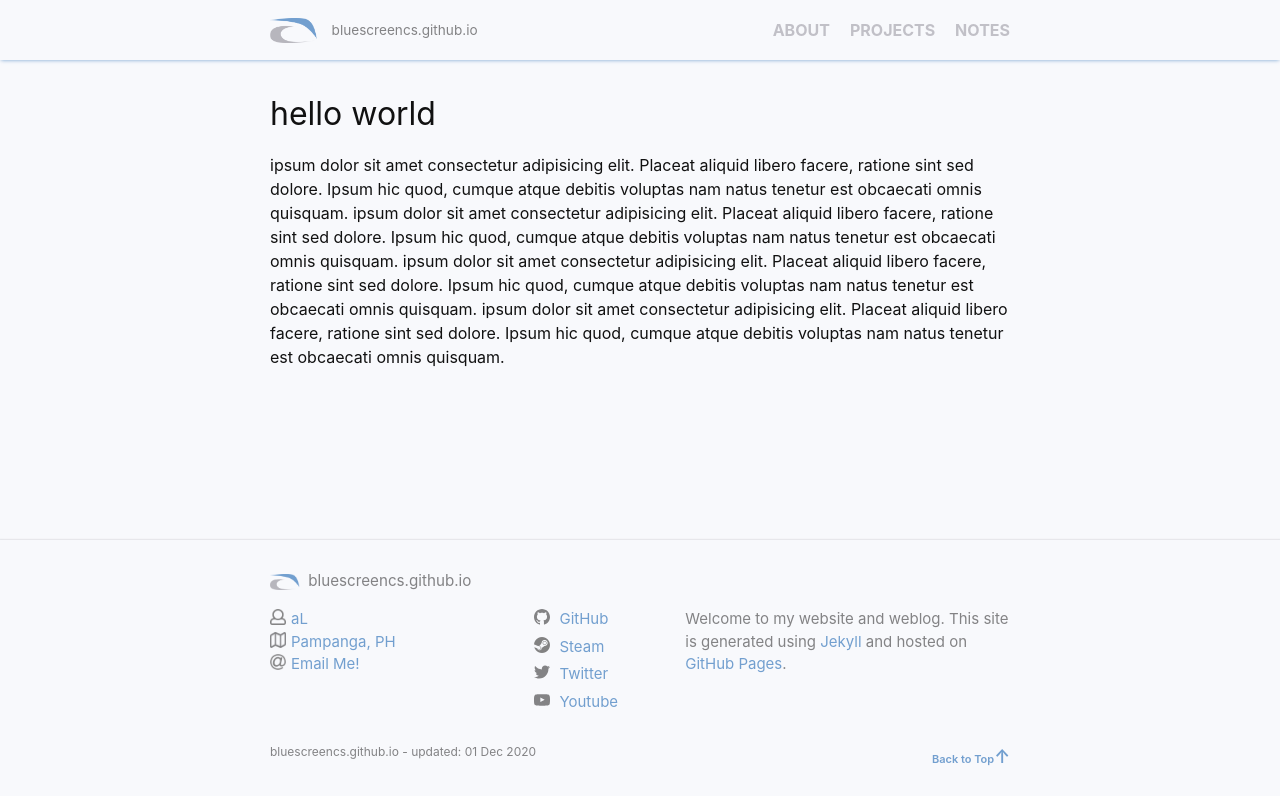
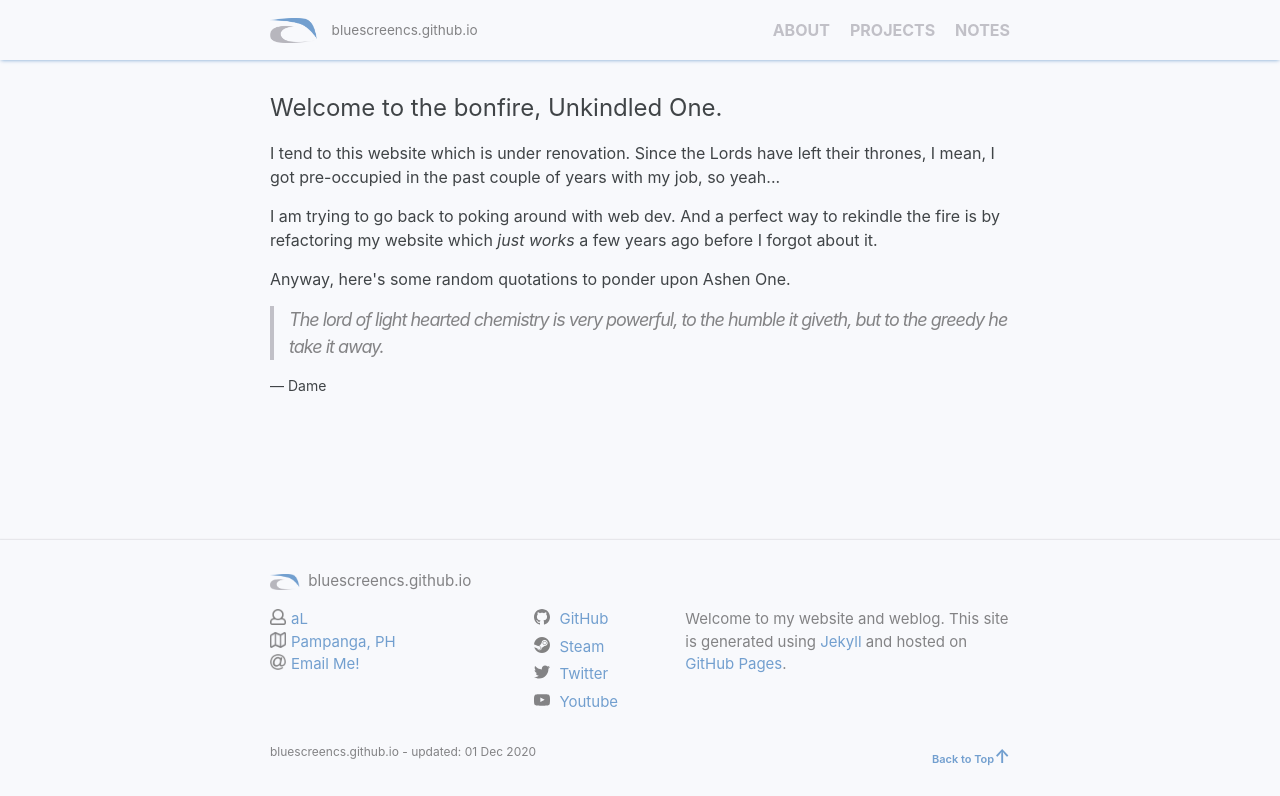
Before and after one commit to bluescreencs/bluescreen.github.io, a Jekyll site: the page built from index.html, in a window 1280 px wide, cut to the strip 0-796 px from the top of the page. Built offline with Jekyll 4.4.1, drawn with Linux system fonts in a browser that asks for light colours.

Commit message:
added quote collection; hid site title in mobile portrait mode; added text in homepage

```diff
--- a/_config.yml
+++ b/_config.yml
@@ -18,6 +18,11 @@
 steam_id: "76561198258174649"
 steam_username: bluescreencs
 
+# collections
+collections_dir: collections
+collections:
+  quotes:
+
 # misc
 wiki_pampanga: https://en.wikipedia.org/wiki/Pampanga
 website: https://bluescreencs.github.io
--- a/_sass/layout/components/_header.scss
+++ b/_sass/layout/components/_header.scss
@@ -45,13 +45,17 @@
       text-decoration: none;
     }
 
-    // don't show site-title on mobile view
+    // don't show site-title on mobile view (portrait)
+    // [20.12.01] - it still shows when on landscape with big a$s phones.
+    // [20.12.01] - is this really necessary? (debatable)
     @include media-query($on-palm) {
-      // display: none;
+      display: none;
+
       /** custom entry(s) **/
       // so it does not get block by the div of nav
+      // [20.12.01] - i don't remember what is this for... what should not be block?
       z-index: 10;
-      /** end of custome entry(s) **/
+      /** end of custom entry(s) **/
     }
   }
 
--- a/index.html
+++ b/index.html
@@ -2,15 +2,28 @@
 layout: default
 ---
 <div id="homePage">
-    <h1 style="color:#111">hello world</h1>
-    <p style="color:#111">
-        ipsum dolor sit amet consectetur adipisicing elit. Placeat aliquid libero facere, ratione sint sed dolore. Ipsum hic
-        quod, cumque atque debitis voluptas nam natus tenetur est obcaecati omnis quisquam.
-        ipsum dolor sit amet consectetur adipisicing elit. Placeat aliquid libero facere, ratione sint sed dolore. Ipsum hic
-        quod, cumque atque debitis voluptas nam natus tenetur est obcaecati omnis quisquam.
-        ipsum dolor sit amet consectetur adipisicing elit. Placeat aliquid libero facere, ratione sint sed dolore. Ipsum hic
-        quod, cumque atque debitis voluptas nam natus tenetur est obcaecati omnis quisquam.
-        ipsum dolor sit amet consectetur adipisicing elit. Placeat aliquid libero facere, ratione sint sed dolore. Ipsum hic
-        quod, cumque atque debitis voluptas nam natus tenetur est obcaecati omnis quisquam.
+    <h2>Welcome to the bonfire, Unkindled One.</h2>
+    <p>
+        I tend to this website which is under renovation. Since the Lords
+        have left their thrones, I mean, I got pre-occupied in the past
+        couple of years with my job, so yeah...
     </p>
+    <p>
+        I am trying to go back to poking around with web dev. And a perfect
+        way to rekindle the fire is by refactoring my website which
+        <em>just works</em> a few years ago before I forgot about it.
+    </p>
+    <p>
+        Anyway, here's some random quotations to ponder upon Ashen One.
+    </p>
+    <figcaption class="quotes">
+    {% for quote in site.quotes limit: 1 %}
+        <blockquote>
+          {{ quote.content | markdownify }}
+        </blockquote>
+        <figcaption>
+            &mdash; {{ quote.author }}
+        </figcaption>
+    {% endfor %}
+    </figcaption>
 </div>
```
Also changed, not shown: collections/_quotes/dame_goz.md (added, +4 -0 lines), collections/_quotes/jbp_paretto.md (added, +4 -0 lines), collections/_quotes/mattb_ai3.md (added, +4 -0 lines), collections/_posts/2017/07/2017-07-23-controlling-the-steam.md (renamed from _posts/2017/07/2017-07-23-controlling-the-steam.md), collections/_posts/2017/08/2017-08-19-path-of-a-casual-exile.md (renamed from _posts/2017/08/2017-08-19-path-of-a-casual-exile.md), collections/_posts/2018/02/2018-02-26-going-full-time-linux.md (renamed from _posts/2018/02/2018-02-26-going-full-time-linux.md), collections/_posts/2018/07/2018-07-10-how-to-configure-apache-virtual-host.md (renamed from _posts/2018/07/2018-07-10-how-to-configure-apache-virtual-host.md), collections/_posts/2018/08/2018-08-28-how-to-setup-mail-dot-com-in-thunderbird.md (renamed from _posts/2018/08/2018-08-28-how-to-setup-mail-dot-com-in-thunderbird.md).
